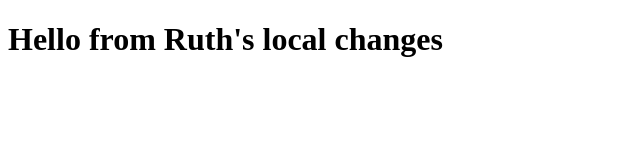
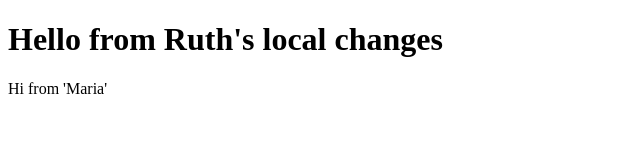
Before and after one commit to LisaLuciernaga/git-project-test, a plain HTML site: page index.html in a window 1280 px wide. Shown: the whole page, without its empty margins (0-640 px from the left). Drawn offline with Linux system fonts and the light colour scheme.

Commit message:
hi from Maria

```diff
--- a/index.html
+++ b/index.html
@@ -8,5 +8,6 @@
 </head>
 <body>
     <h1>Hello from Ruth's local changes</h1>
+    <p>Hi from 'Maria'</p>
 </body>
 </html>
```
